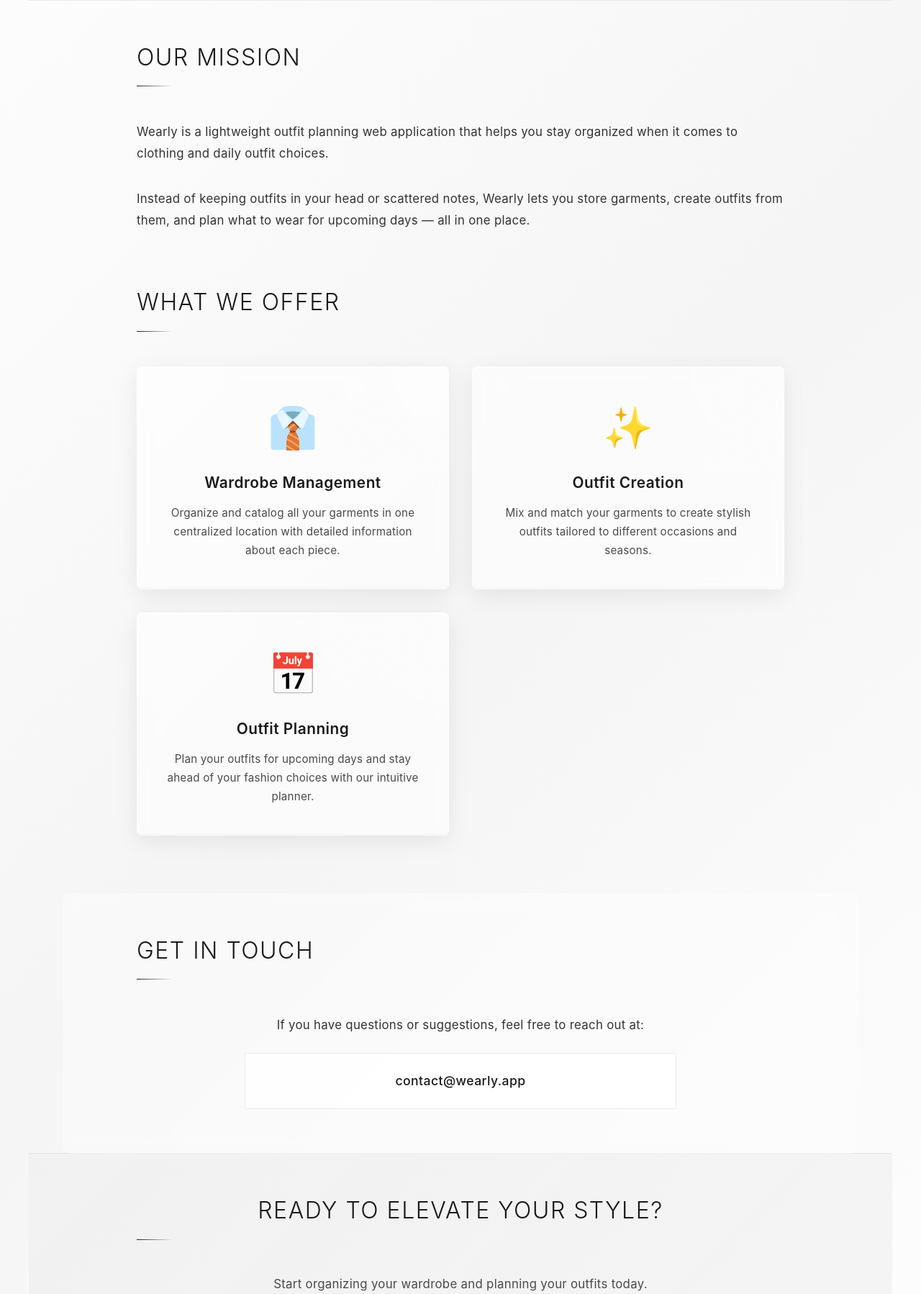
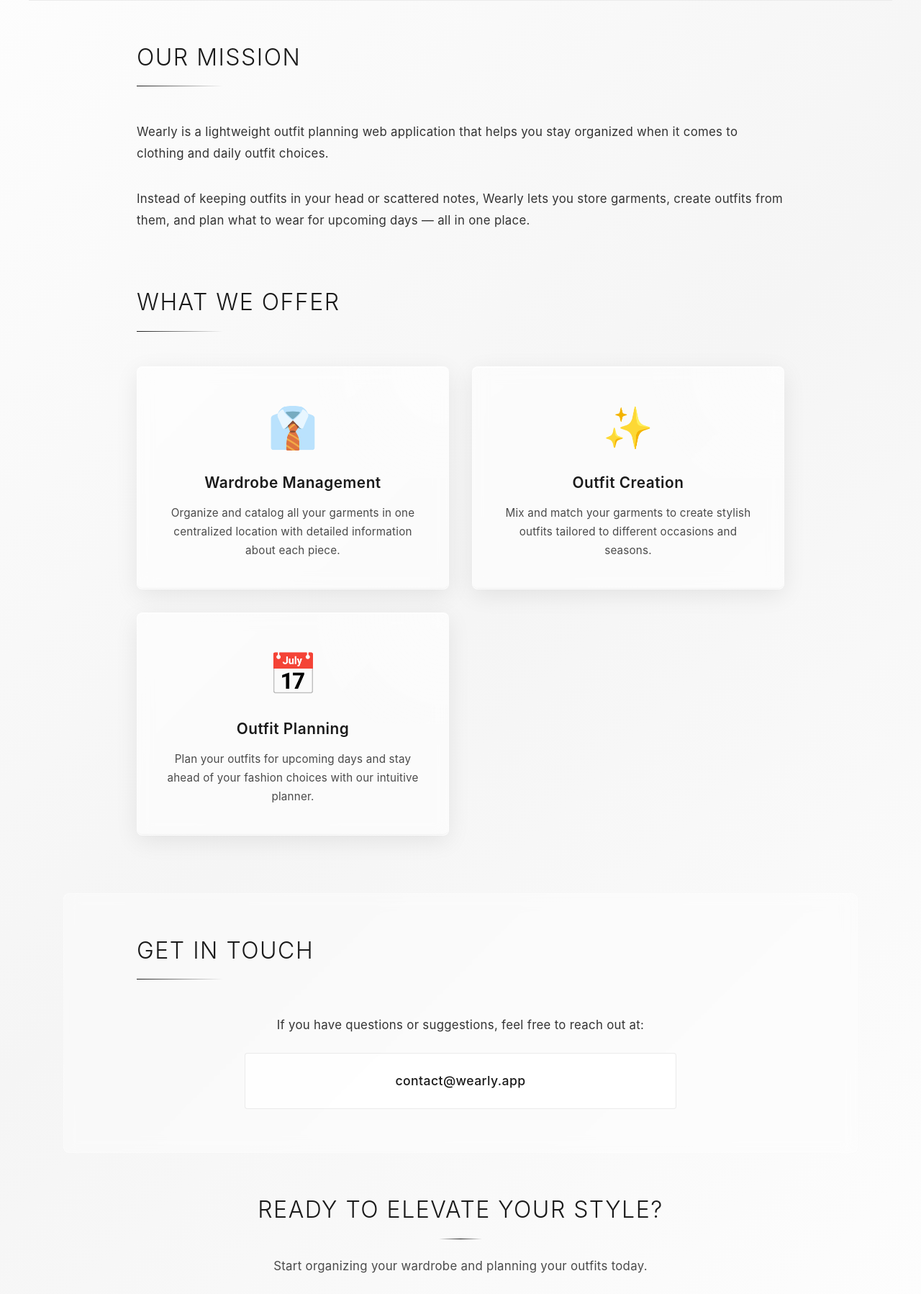
Before and after one commit to ivxn1/Wearly_Fashion_App, a Django app: page /about/ in a window 1280 px wide. Shown: the part 459-2257 px from the top of the page at 72% size. Run offline with Django 5.2, Linux system fonts and the light colour scheme.

Commit message:
Fixed about page style

```diff
--- a/static/css/about.css
+++ b/static/css/about.css
@@ -89,7 +89,7 @@
 }
 
 .section-line {
-    width: 50px;
+    width: 120px;
     height: 1px;
     background: linear-gradient(90deg, #1a1a1a 0%, transparent 100%);
     margin-bottom: 48px;
@@ -256,10 +256,17 @@
 .cta-section {
     padding: 60px 24px;
     text-align: center;
-    background: linear-gradient(135deg, rgba(26, 26, 26, 0.02) 0%, rgba(26, 26, 26, 0.04) 100%);
-    border-top: 1px solid rgba(0, 0, 0, 0.06);
+    /*background: linear-gradient(135deg, rgba(26, 26, 26, 0.02) 0%, rgba(26, 26, 26, 0.04) 100%);*/
+    /*border-top: 1px solid rgba(0, 0, 0, 0.06);*/
     border-bottom: 1px solid rgba(0, 0, 0, 0.06);
     margin: 0 -24px;
+}
+
+.cta-section .section-line {
+    width: 60px;
+    background: linear-gradient(90deg, transparent 0%, #1a1a1a 50%, transparent 100%);
+
+    margin: 0 auto 24px;
 }
 
 .cta-subtitle {
```
